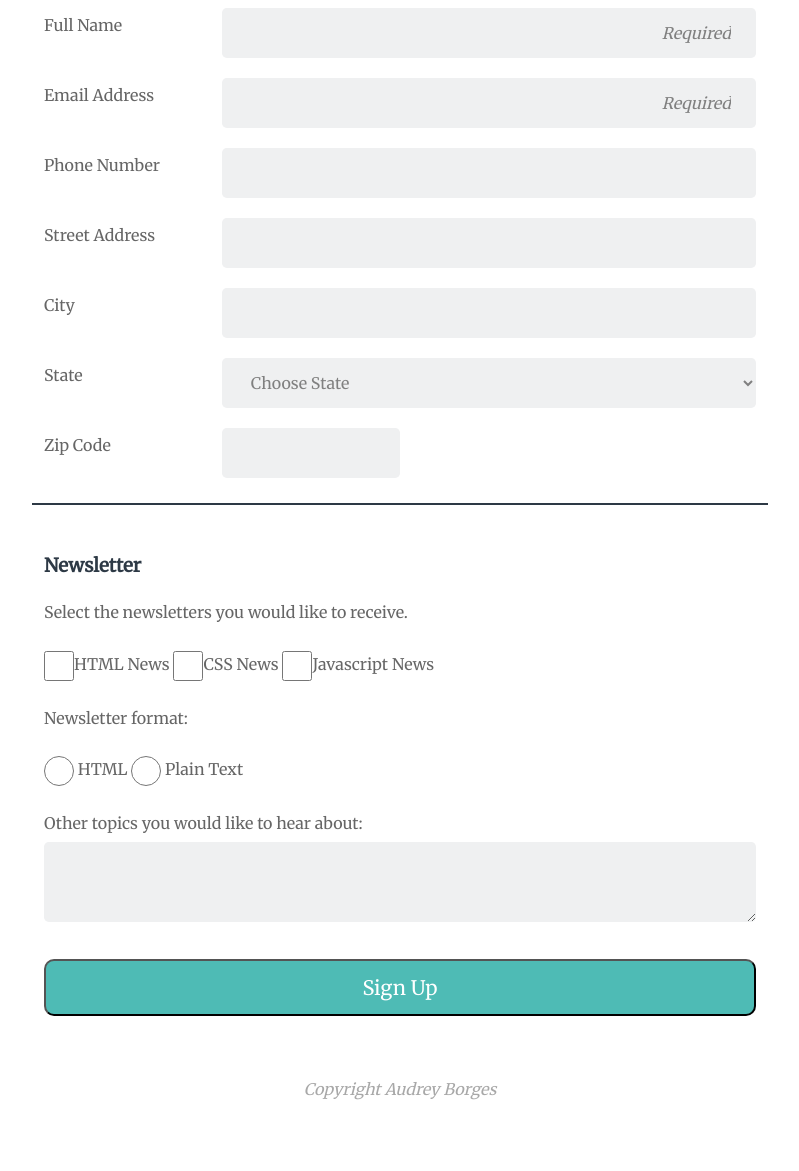
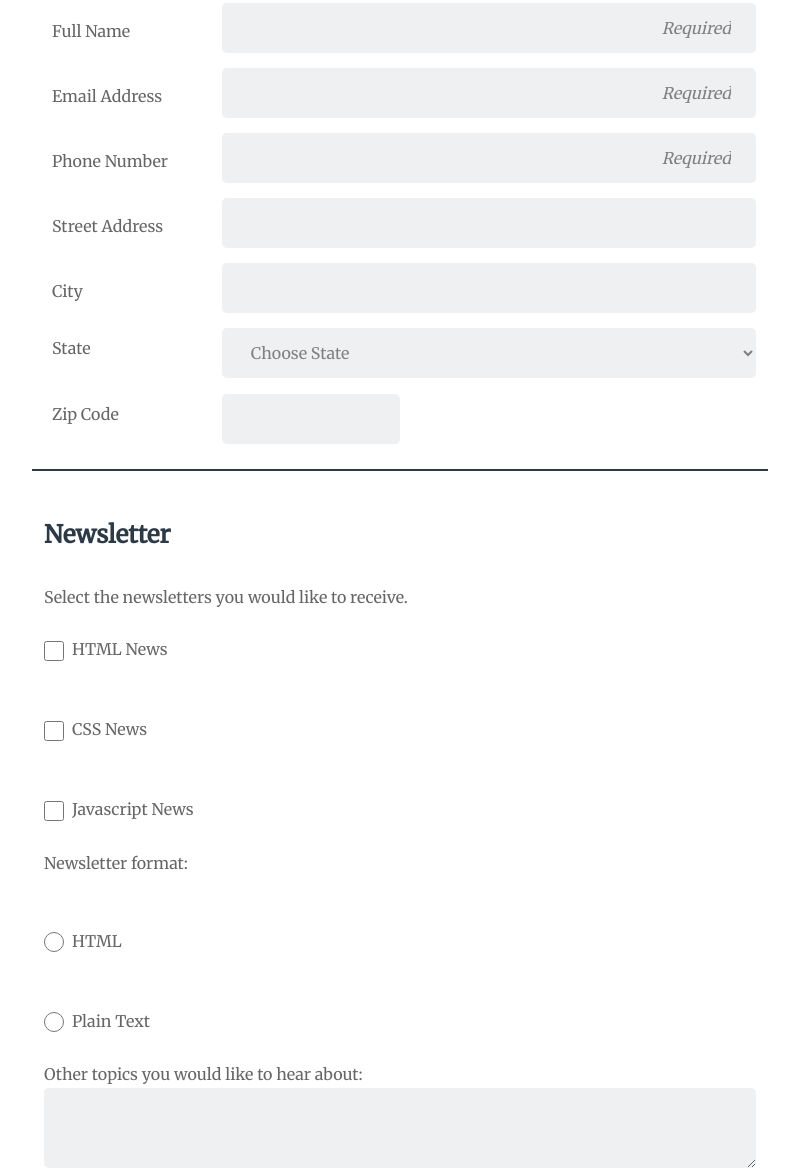
Before and after one commit to AudreyKBorges/Techdegree-project-3, a plain HTML site: page Techdegree-project-3/index.html in a window 1280 px wide. Shown: the part 377-1548 px from the top of the page, without its empty margins (240-1039 px from the left). Before the commit the page ends 1505 px from the top, so only its background shows below. Drawn offline with Linux system fonts and the light colour scheme.

Commit message:
Add files via upload

```diff
--- a/Techdegree-project-3/css/styles.css
+++ b/Techdegree-project-3/css/styles.css
@@ -9,7 +9,7 @@
 body {
   font-family: 'Merriweather', serif;
   line-height: 1.6;
-  width: 70%;
+  width: inherit;
   margin: 0 auto;
 }
 
@@ -36,6 +36,7 @@ h2 {
 
 h3 {
   color: #2d3945;
+  padding-top: 20px;
 }
 
 p {
@@ -56,7 +57,6 @@ fieldset {
 }
 
 legend {
-  margin: 1em 1em 1em 0;
   border-bottom: 1px solid #fff;
   font-size: 1.3em;
   font-weight: bold;
@@ -65,14 +65,18 @@ legend {
 
 label {
   color: #666;
+  padding-left: 8px;
+  padding-top: .5em;
+}
+
+input {
+  padding: 10px;
 }
 
 input,
 textarea,
 select {
   font: 1em;
-  margin-top: 5px;
-  margin-bottom: 15px;
   width: 100%;
   height: 5em;
   background-color: #eff0f1;
@@ -91,9 +95,10 @@ select:focus {
 input[type="checkbox"],
 input[type="radio"] {
   display: inline-block;
-  width: 30px;
+  width: 20px;
   margin: 0;
   vertical-align: middle;
+  position: relative;
 }
 
 button {
@@ -134,10 +139,7 @@ footer {
 
 .contact {
   border-bottom: 2px solid #2d3945;
-}
-
-.contact label {
-  margin-bottom: 10px;
+  color: #2d3945;
 }
 
 .contact input {
@@ -145,15 +147,18 @@ footer {
   margin-bottom: 15px;
 }
 
-.newsletter {
-  margin: 0 auto;
+.newsletter p {
   color: #666;
+  border: none;
+  padding: 0 0 0 0;
+  margin: 0 0 0 0;
 }
 
 /* ---- ID Selectors ---- */
 
 #name::placeholder,
-#email::placeholder {
+#email::placeholder,
+#phone::placeholder {
   text-align: right;
   font-style: italic;
   color: gray;
@@ -196,6 +201,7 @@ footer {
   }
 
   #zip {
+    margin-top: 1em;
     max-width: 25%;
   }
 
--- a/Techdegree-project-3/index.html
+++ b/Techdegree-project-3/index.html
@@ -20,7 +20,6 @@
 
       <form action="index.html" method="post">
         <fieldset class="contact">
-          <span class="contact"></span>
           <h2>Contact Information</h2>
 
             <div class="inner-flex">
@@ -35,7 +34,7 @@
 
             <div class="inner-flex">
               <label for="phone">Phone Number</label>
-                <input type="tel" id="phone" name="user_phone">
+                <input type="tel" id="phone" name="user_phone" placeholder="Required">
             </div>
 
             <div class="inner-flex">
@@ -110,27 +109,25 @@
                 <label for="zip">Zip Code</label>
                 <input type="text" id="zip" name="user_zip">
               </div>
+
           </fieldset>
 
         <fieldset>
-          <legend><span class="newsletter"></span></legend>
+          <legend><h3>Newsletter</h3></legend>
           <div class="newsletter">
-            <h3>Newsletter</h3>
-              <label>Select the newsletters you would like to receive.</label><br>
-              <input type="checkbox" name="News" value="html"><label for="html">HTML News</label>
-              <input type="checkbox" name="News" value="css"><label for="css">CSS News</label>
-              <input type="checkbox" name="News" value="javascript"><label>Javascript News</label><br>
+              <p>Select the newsletters you would like to receive.</p>
+            <input type="checkbox" name="News" value="html"><label>HTML News</label><br>
+            <input type="checkbox" name="News" value="css"><label>CSS News</label><br>
+            <input type="checkbox" name="News" value="javascript"><label>Javascript News</label>
 
-            <label>Newsletter format:</label><br>
-              <input type="radio" id="html" value="HTML" name="format">
-              <label for="html">HTML</label>
-              <input type="radio" id="plainText" value="plain_text" name="format">
-              <label for="plainText">Plain Text</label>
-          </div>
+            <p>Newsletter format:</p><br>
+                <input type="radio" id="html" value="HTML" name="format"><label for="html">HTML</label><br>
+                <input type="radio" id="plainText" value="plain_text" name="format"><label for="plainText">Plain Text</label>
 
-            <label>Other topics you would like to hear about:</label>
+            <p>Other topics you would like to hear about:</p>
               <textarea id="comment" name="user_comment"></textarea>
               <button type="submit" name="submit">Sign Up</button>
+            </div>
           </fieldset>
         </form>
           <footer><i>Copyright Audrey Borges</i></footer>
```
